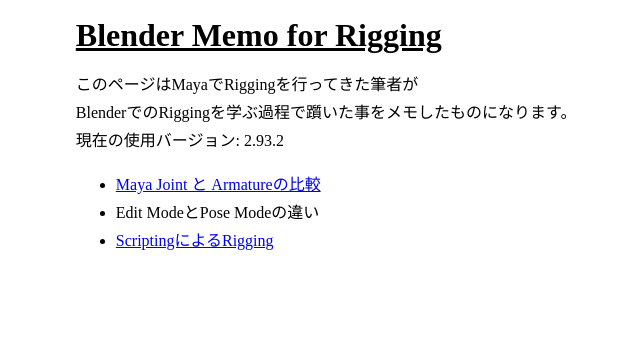
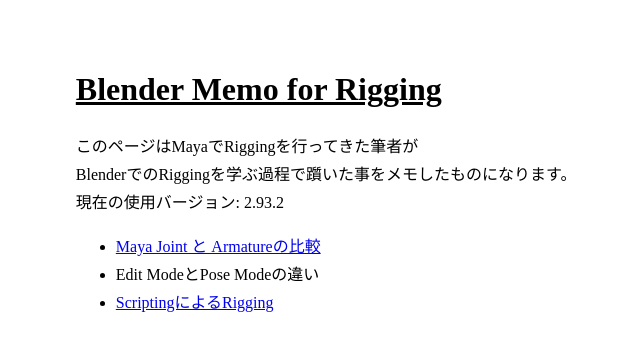
Before and after one commit to akiwoRM/akiwoRM.github.io, a Jekyll site: the page built from index.md, in a window 1280 px wide. Shown: the top 351 px of the page, without its empty margins (185-825 px from the left). Built offline with Jekyll 4.4.1, drawn with Linux system fonts in a browser that asks for light colours; Markdown is read by kramdown in place of the engine named in the settings.

Commit message:
Update style.css

```diff
--- a/css/style.css
+++ b/css/style.css
@@ -8,4 +8,6 @@
 }
 h1{
   text-decoration: underline;
+  margin-top: 75px;
+  margin-bottom: 30px;
 }
```
